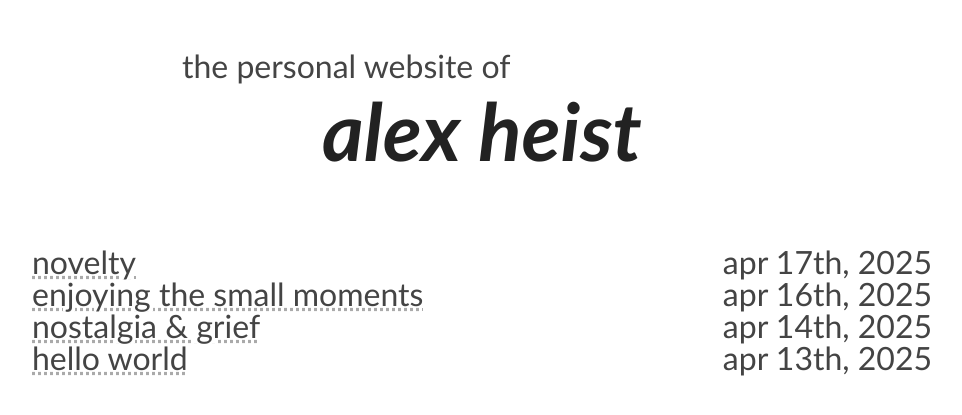
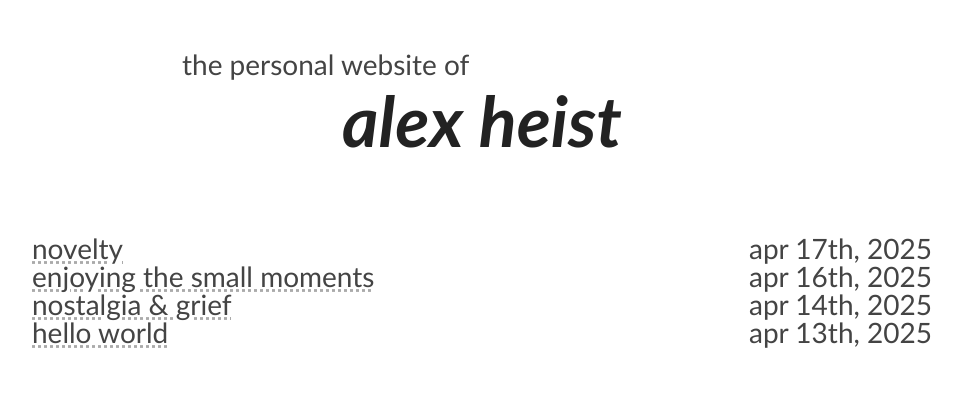
Before and after one commit to alexheist/alexheist.github.io, a Jekyll site: the page built from index.html, in a window 1280 px wide. Shown: the top 415 px of the page, without its empty margins (158-1120 px from the left). Built offline with Jekyll 4.4.1, drawn with Linux system fonts in a browser that asks for light colours.

Commit message:
Update main.scss

```diff
--- a/_sass/main.scss
+++ b/_sass/main.scss
@@ -87,7 +87,7 @@ a {
 
 @media screen and (min-width: 600px) {
     html {
-        font-size: 32px;
+        font-size: 28px;
     }
 
     .welcome {
```
